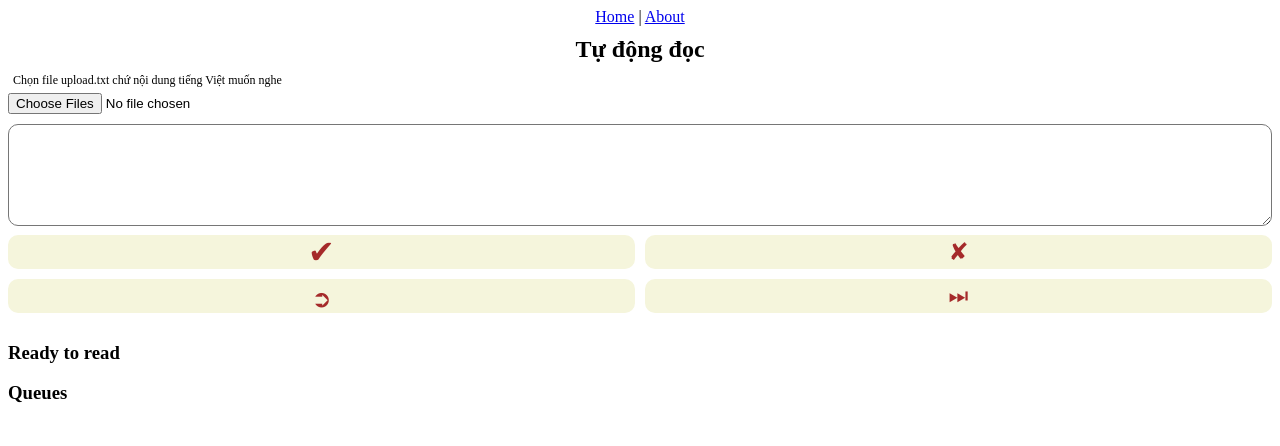
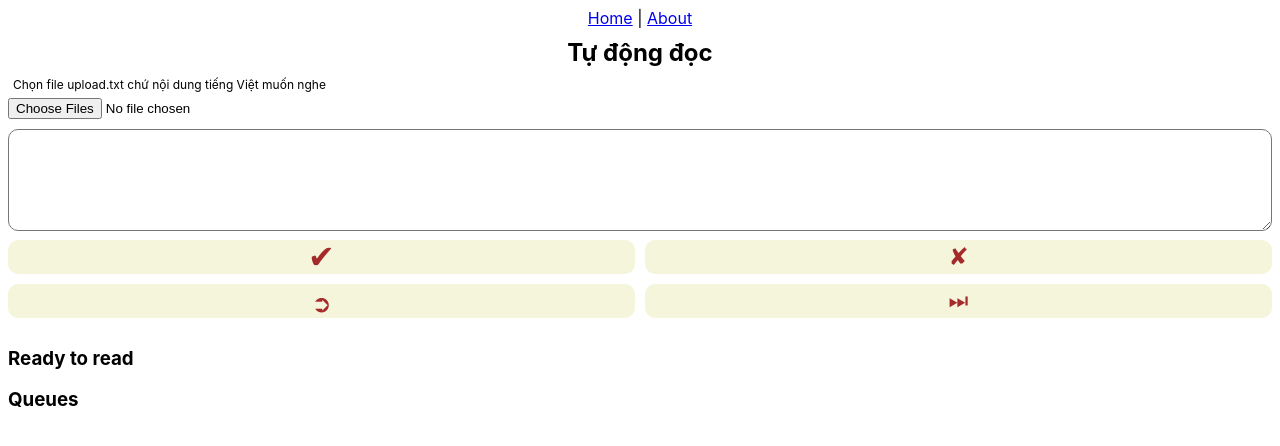
Before and after one commit to haiquang9994/tu-dong-doc, a Django app: template pages/templates/home.html in a window 1280 px wide. Shown: the top 446 px of the page. Run offline with Django 3.2, Linux system fonts and the light colour scheme; the template is opened without the code that fills it, so the values that code supplies are empty.

Commit message:
change base.html

```diff
--- a/pages/templates/base.html
+++ b/pages/templates/base.html
@@ -12,6 +12,11 @@
         ::before {
             box-sizing: border-box;
         }
+
+        body {
+            font-family: -apple-system, monospace;
+        }
+
         .btn {
             flex: 1;
             line-height: 32px;
@@ -22,6 +27,7 @@
             font-size: 22px;
             transition: background-color 300ms;
         }
+
         .btn:active {
             background-color: antiquewhite;
         }
```
